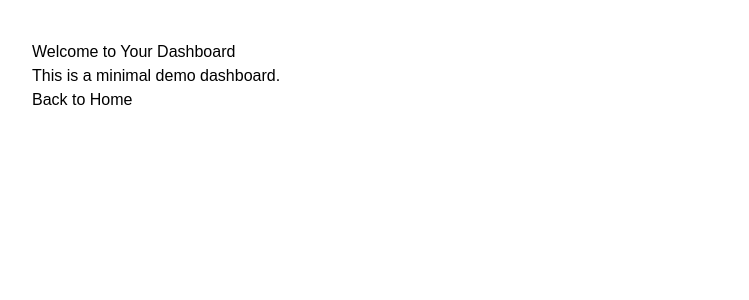
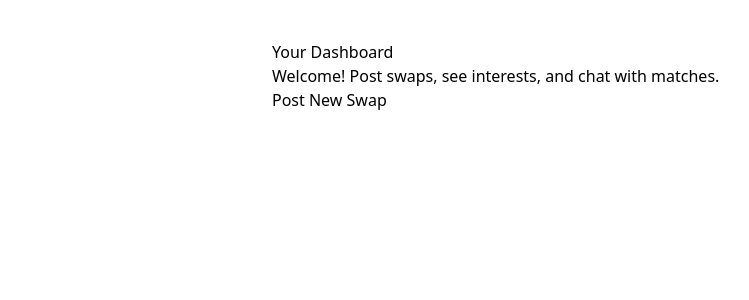
Before and after one commit to barnanst-collab/carrierswap, a Flask app: page /dashboard in a window 1280 px wide. Shown: the top 300 px of the page, without its empty margins (8-757 px from the left). Run offline with Flask 3, Linux system fonts and the light colour scheme; some libraries are stand-ins or nearby versions.

Commit message:
Update dashboard.html

```diff
--- a/CarrierSwap/templates/dashboard.html
+++ b/CarrierSwap/templates/dashboard.html
@@ -3,9 +3,9 @@
 {% block title %}Dashboard{% endblock %}
 
 {% block content %}
-<div style="padding: 40px; font-family: Arial;">
-    <h1>Welcome to Your Dashboard</h1>
-    <p>This is a minimal demo dashboard.</p>
-    <p><a href="/">Back to Home</a></p>
+<div style="padding: 40px; max-width: 800px; margin: 0 auto;">
+    <h1>Your Dashboard</h1>
+    <p>Welcome! Post swaps, see interests, and chat with matches.</p>
+    <a href="/post">Post New Swap</a>
 </div>
 {% endblock %}
```
